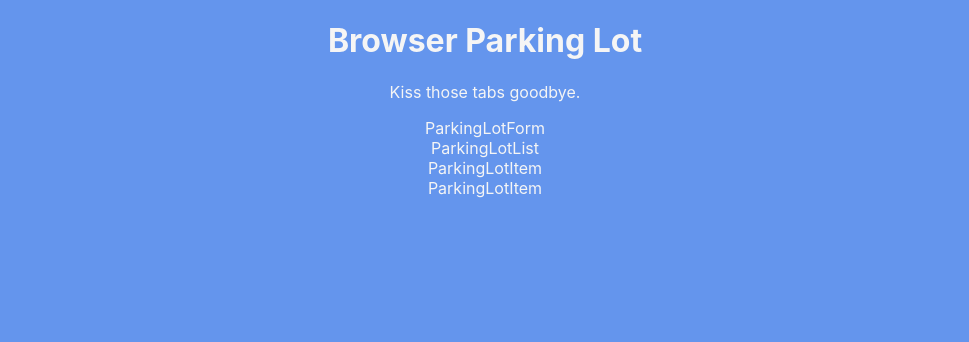
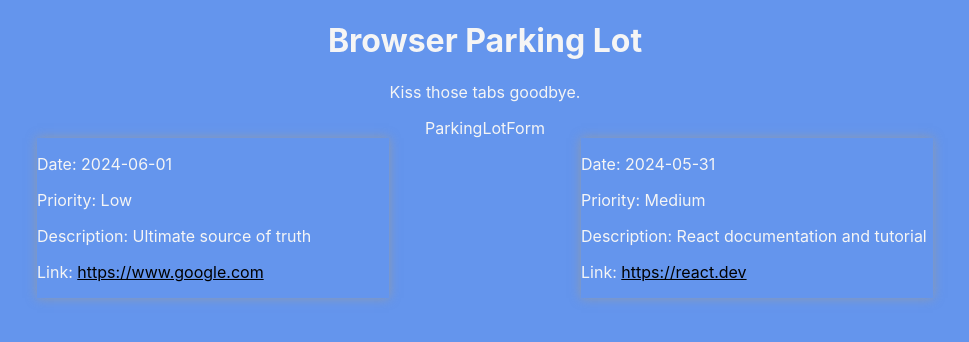
Before and after one commit to sinefileblue/reactParkingLot, a React (Create React App) app: page / in a window 1280 px wide. Shown: the top 342 px of the page, without its empty margins (155-1124 px from the left). Built offline with nearby package versions, Linux system fonts and the light colour scheme.

Commit message:
parking lot list

```diff
--- a/package.json
+++ b/package.json
@@ -6,6 +6,7 @@
   "dependencies": {
     "@testing-library/react": "^13.4.0",
     "@testing-library/user-event": "^13.5.0",
+    "nanoid": "^5.0.7",
     "react": "^18.3.1",
     "react-dom": "^18.3.1",
     "react-scripts": "5.0.1"
--- a/src/App.js
+++ b/src/App.js
@@ -1,4 +1,5 @@
 import { useState } from "react";
+import { nanoid } from "nanoid";
 import './App.css';
 
 import ParkingLotForm from './components/ParkingLotForm/ParkingLotForm';
@@ -8,12 +9,14 @@
 
   let [parkingLotItems, setParkingLotItems] = useState([
     {
+      id: nanoid(),
       date: '2024-06-01',
       priority: 'Low',
       link: 'https://www.google.com',
       description: 'Ultimate source of truth',
     },
     {
+      id: nanoid(),
       date: '2024-05-31',
       priority: 'Medium',
       link: 'https://react.dev',
--- /dev/null
+++ b/src/components/ParkingLotList/ParkingLot.css
@@ -0,0 +1,19 @@
+.parking-lot-list-container {
+    display: flex;
+    flex-wrap: wrap;
+    justify-content: space-evenly;
+}
+
+.parking-lot-item-container {
+    width: 22rem;
+    box-shadow: 0px 0px 10px rgba(155, 155, 155, 0.8);
+    text-align: left;
+}
+
+.parking-lot-item-anchor {
+    color: black;
+}
+
+.parking-lot-item-anchor:visited {
+    color: rgb(125, 224, 152);
+}
--- a/src/components/ParkingLotList/ParkingLotItem.jsx
+++ b/src/components/ParkingLotList/ParkingLotItem.jsx
@@ -1,7 +1,17 @@
 import React from 'react'
 
-export default function ParkingLotItem() {
+export default function ParkingLotItem({ id, date, priority, link, description}) {
     return (
-        <div>ParkingLotItem</div>
-    )
-    }
+        <section className ="parking-lot-item-container">
+            <p className="parking-lot-item-field">Date: { date }</p>
+            <p className="parking-lot-item-field">Priority: { priority }</p>
+            <p className="parking-lot-item-field">Description: { description }</p>
+            <p className="parking-lot-item-field">
+                Link:&nbsp;
+                <a href={link} target="_blank" className="parking-lot-item-anchor">
+                    { link }
+                </a>
+            </p>
+        </section>
+    );
+}
--- a/src/components/ParkingLotList/ParkingLotList.jsx
+++ b/src/components/ParkingLotList/ParkingLotList.jsx
@@ -1,14 +1,17 @@
 import React from 'react';
 import ParkingLotItem from './ParkingLotItem';
+import './ParkingLot.css';
 
 export default function ParkingLotList({ parkingLotItems}) {
 
-    let ParkingLotItemsJsxList = parkingLotItems.map(item => <ParkingLotItem />);
+    console.log(parkingLotItems);
+    let ParkingLotItemsJsxList = parkingLotItems.map(item =>
+    <ParkingLotItem key={item.id} {...item}/>
+);
 
   return (
-    <div>
-        ParkingLotList
+    <section className="parking-lot-list-container">
         {ParkingLotItemsJsxList}
-    </div>
+    </section>
   )
 }
```
Also changed, not shown: 1 other file (tests, documents, lock files or other folders).
